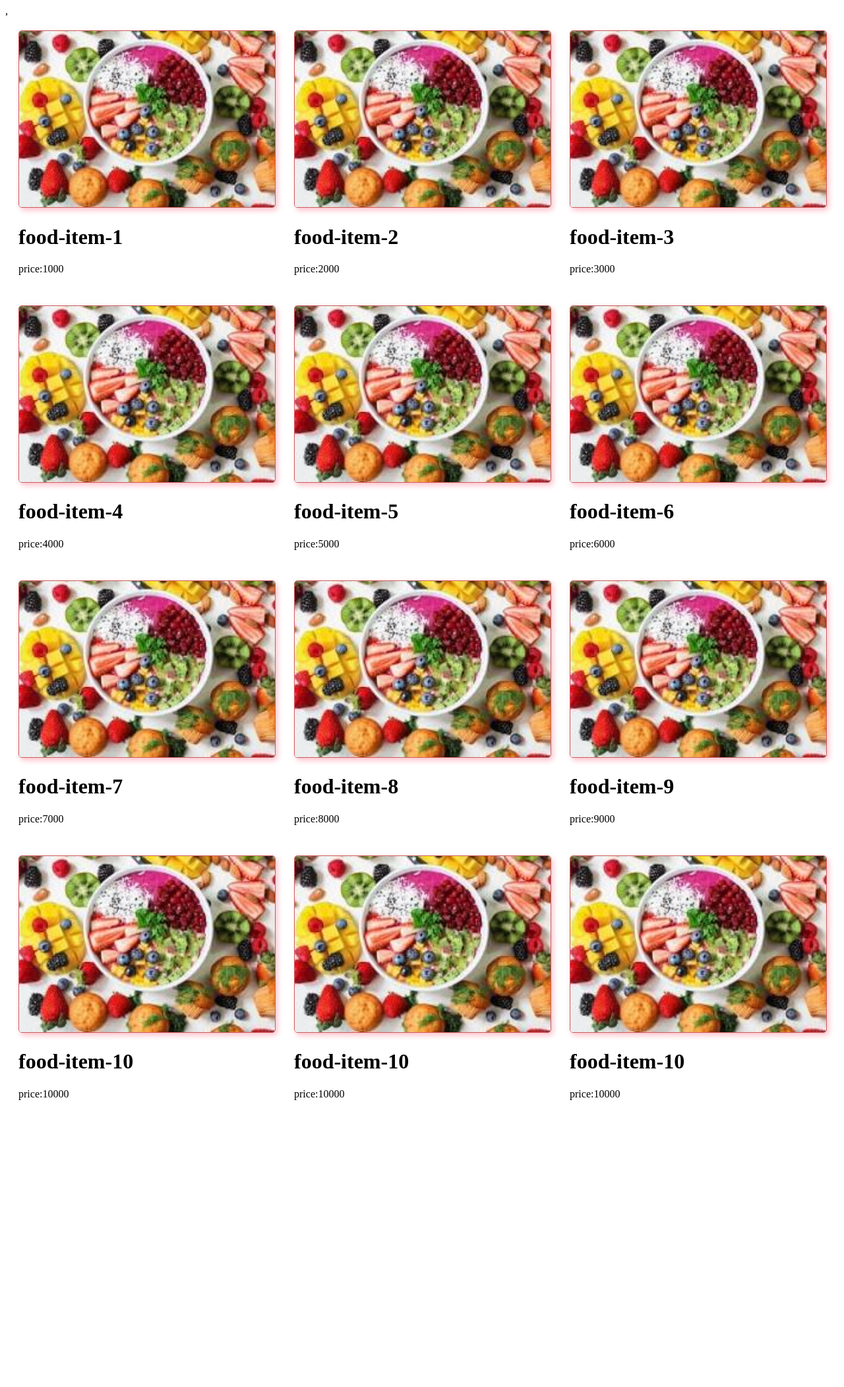
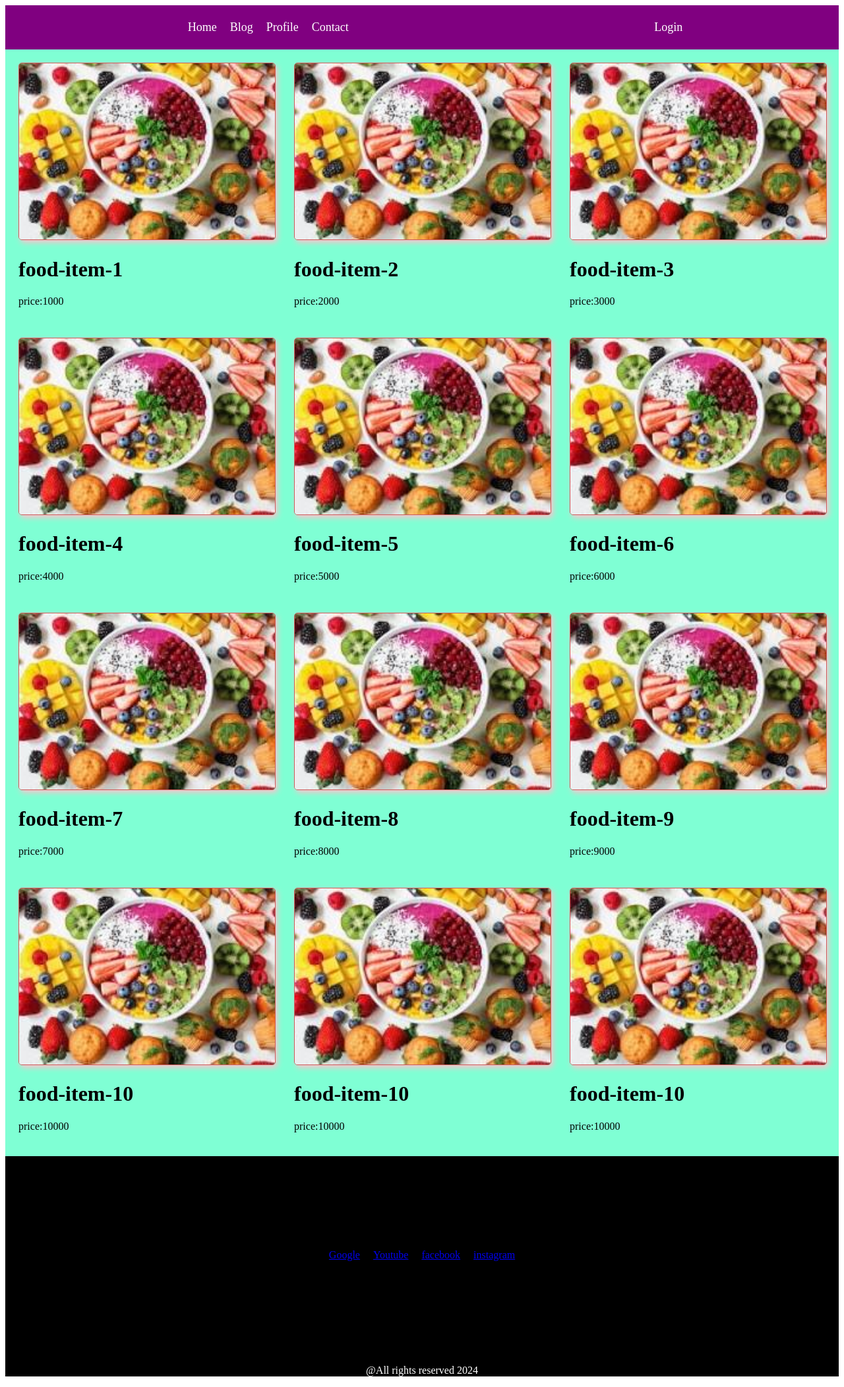
Before and after one commit to HridayMahmud/responsive-images, a plain HTML site: page index.html in a window 1280 px wide. Shown: the whole page at 66% size. Before the commit the page ends 1712 px from the top, so only its background shows below. Drawn offline with Linux system fonts and the light colour scheme.

Commit message:
response-done

```diff
--- a/index.html
+++ b/index.html
@@ -4,13 +4,15 @@
     <meta charset="UTF-8">
     <meta name="viewport" content="width=device-width, initial-scale=1.0">
     <title>responsive website</title>
- ,<style>
+ <style>
+
     .container{
         display: grid;
         grid-template-columns: repeat(3,1fr);
         padding: 10px;
         gap: 10px;
         justify-content: center;
+        background-color: aquamarine;
 
     }
     .food{
@@ -23,9 +25,48 @@
         box-shadow: 3px 4px 8px pink;
         border: 1px solid indianred;
     }
+   nav{
+    display: flex;
+    justify-content: space-around;
+    background-color: purple;
+    align-items: center;
+    padding:5px;
+    color: white;
+    font-size:18px;
+
+   }
+   nav ul{
+    list-style: none;
+    display: flex;
+    justify-content: center;
+    gap: 20px;
+
+   }
+  ul li a,nav a{
+    text-decoration: none;
+    color: white;
+  }
+  .footer{
+    width: 100%;
+    background-color: black;
+    text-align: center;
+    color: white;
+  }
+  .footer2{
+
+    display: flex;
+    justify-content: center;
+    align-items: center;
+    gap:20px;
+    height: 300px;
+
+  }
     @media screen and  (max-width:576px){
-      .container{
+      .container,nav{
         grid-template-columns: repeat(1,1fr);
+      }
+      nav ul,.footer2{
+        flex-direction: column;
       }
    .food{
     background-color: aquamarine;
@@ -40,6 +81,18 @@
  </style>
 </head>
 <body>
+
+<nav>
+    <ul>
+        <li><a href="">Home</a></li>
+        <li><a href="">Blog</a></li>
+        <li><a href="">Profile</a></li>
+        <li><a href="">Contact</a></li>
+    </ul>
+       <span><a href="">Login</a></span>
+
+</nav>
+   <main>
     <div class="container">
         <div class="food">
             <img src="food.jpeg" alt="">
@@ -102,5 +155,15 @@
             <p>price:10000</p>
         </div>
     </div>
+   </main>
+   <footer class="footer">
+    <section class="footer2">
+        <a href="https://www.google.com/">Google</a>
+        <a href="https://www.youtube.com">Youtube</a>
+        <a href="https://www.facebook.com">facebook</a>
+        <a href="https://www.instagram.com">instagram</a>
+    </section>
+    <p>@All rights reserved 2024</p>
+   </footer>
 </body>
 </html>
```
